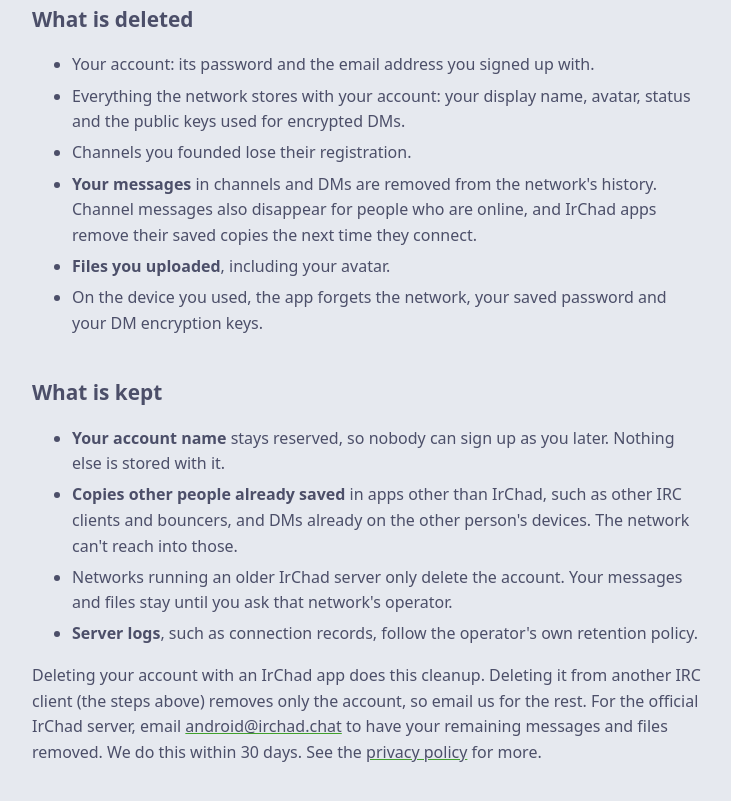
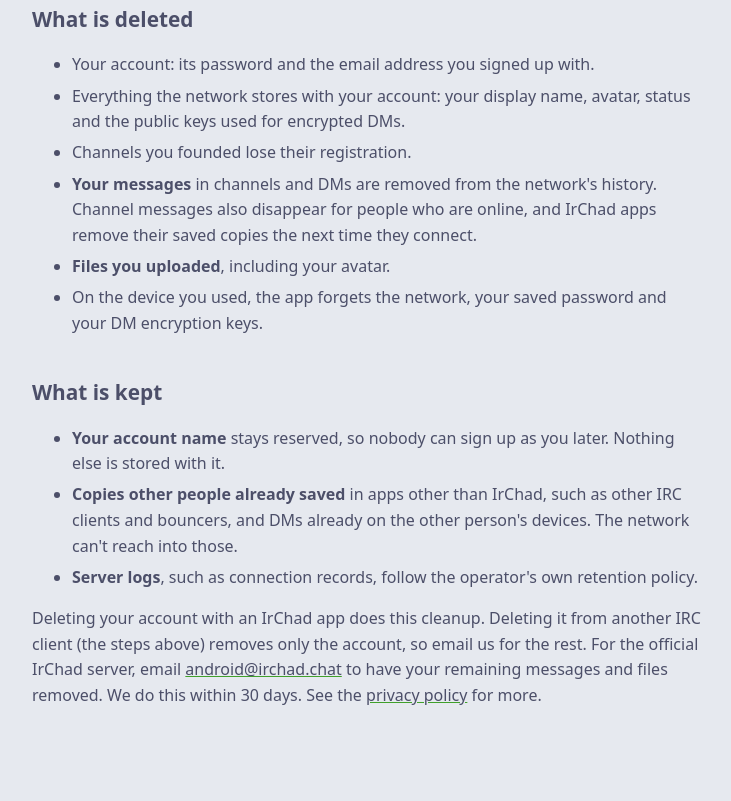
Before and after one commit to irchad-chat/irchad, an Astro site in the folder site/: page /delete-account in a window 1280 px wide. Shown: the part 1036-1837 px from the top of the page, without its empty margins (272-1003 px from the left). Built offline with nearby package versions, Linux system fonts and the light colour scheme; Astro itself is replaced by a stand-in of ours.

Commit message:
deletion policy
Co-Authored-By: Claude Opus 5.5 <noreply@anthropic.com>

```diff
--- a/site/src/pages/delete-account.astro
+++ b/site/src/pages/delete-account.astro
@@ -60,7 +60,6 @@ const description = "How to delete your IrChad account and its data, what is del
     <ul>
       <li><b>Your account name</b> stays reserved, so nobody can sign up as you later. Nothing else is stored with it.</li>
       <li><b>Copies other people already saved</b> in apps other than IrChad, such as other IRC clients and bouncers, and DMs already on the other person's devices. The network can't reach into those.</li>
-      <li>Networks running an older IrChad server only delete the account. Your messages and files stay until you ask that network's operator.</li>
       <li><b>Server logs</b>, such as connection records, follow the operator's own retention policy.</li>
     </ul>
     <p>Deleting your account with an IrChad app does this cleanup. Deleting it from another IRC client (the steps above) removes only the account, so email us for the rest.
```
